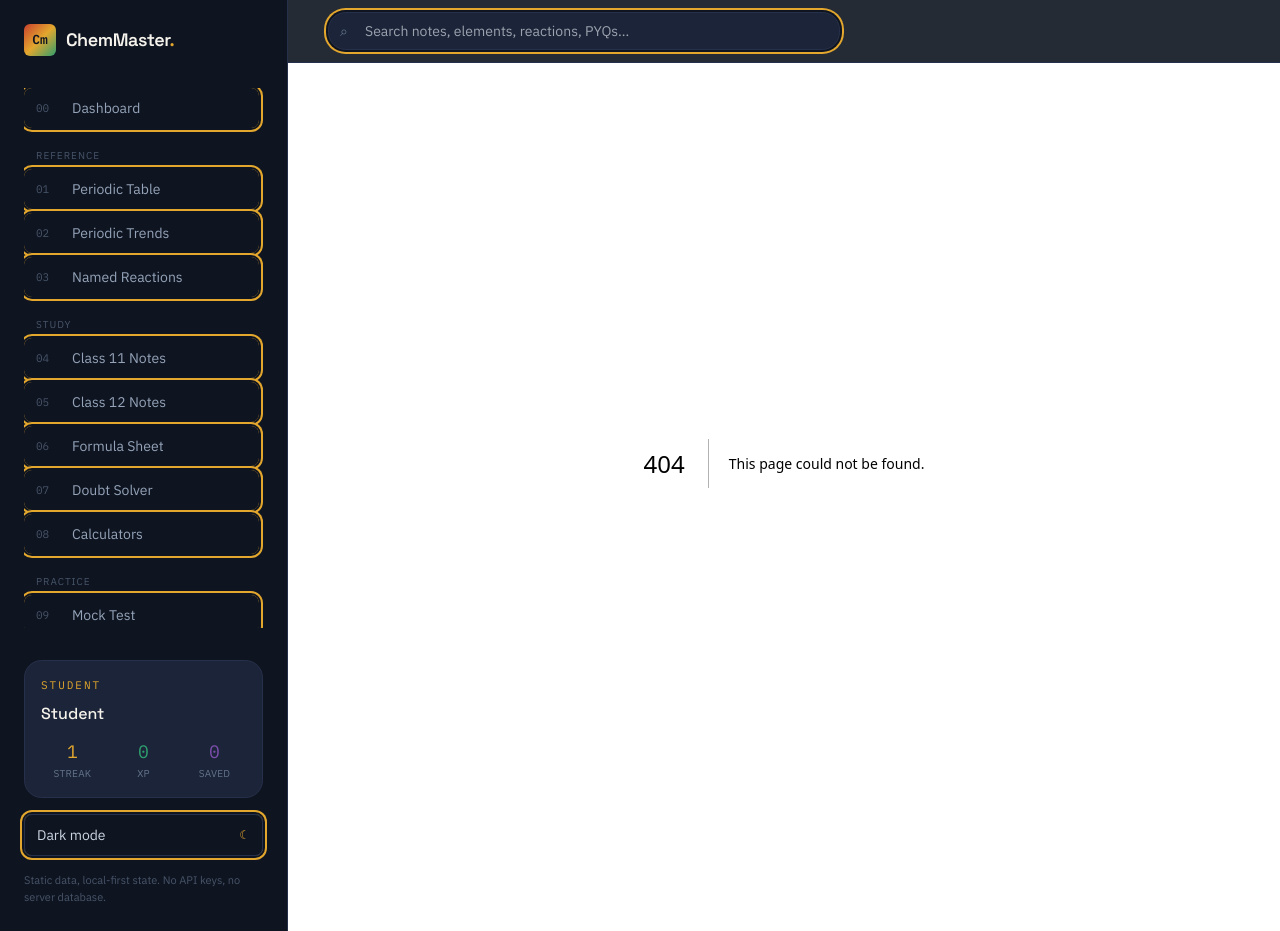
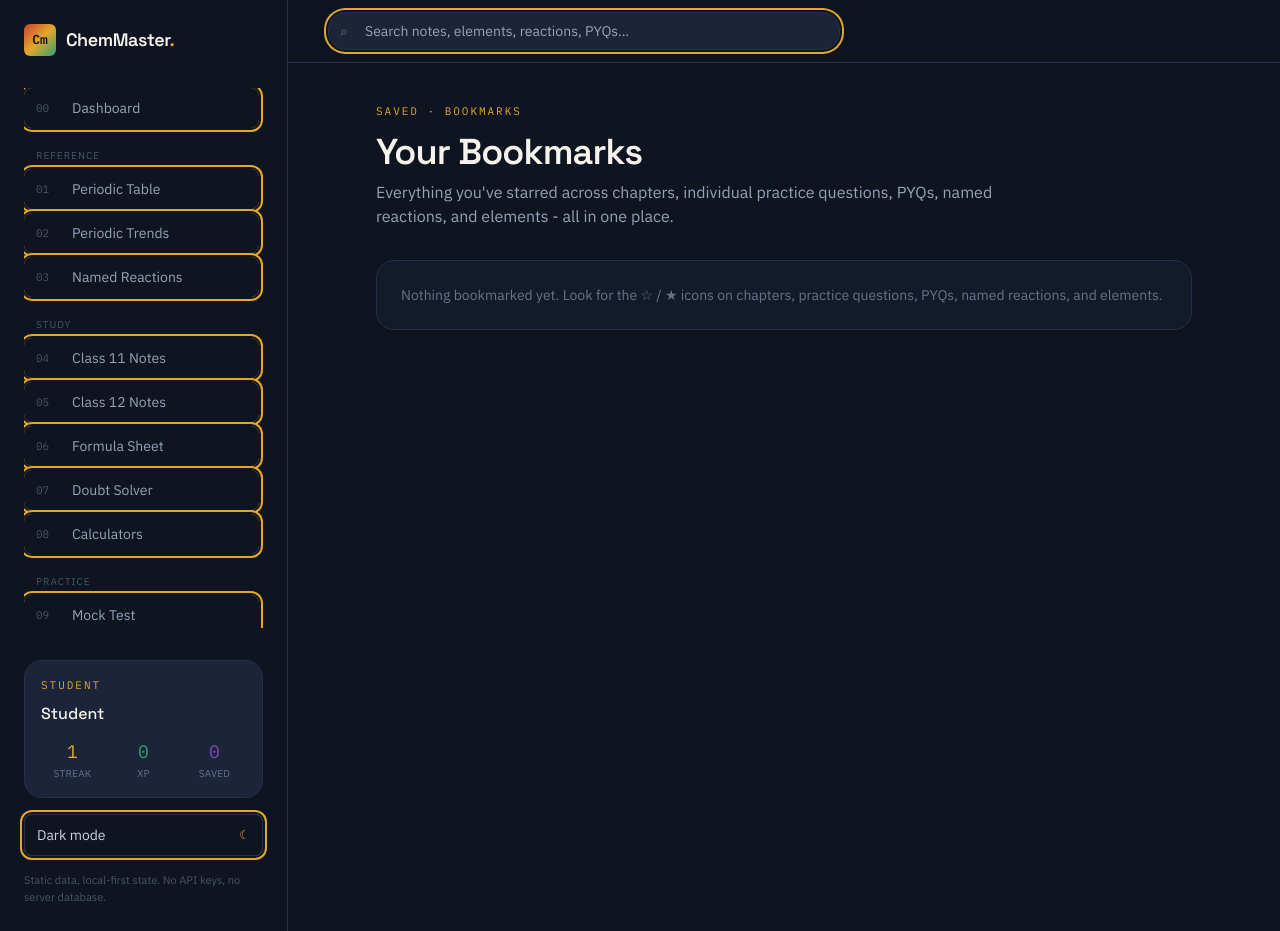
Before and after one commit to Krishgarg2708/ChemMaster-AI, a Next.js app: page /bookmarks in a window 1280 px wide. Before the commit this address had no page. Built offline with nearby package versions, Linux system fonts and the light colour scheme.

Commit message:
Add files via upload

```diff
--- /dev/null
+++ b/app/bookmarks/page.js
@@ -0,0 +1,7 @@
+import BookmarksView from "@/components/BookmarksView";
+
+export const metadata = { title: "Bookmarks — ChemMaster AI" };
+
+export default function BookmarksPage() {
+  return <BookmarksView />;
+}
```
